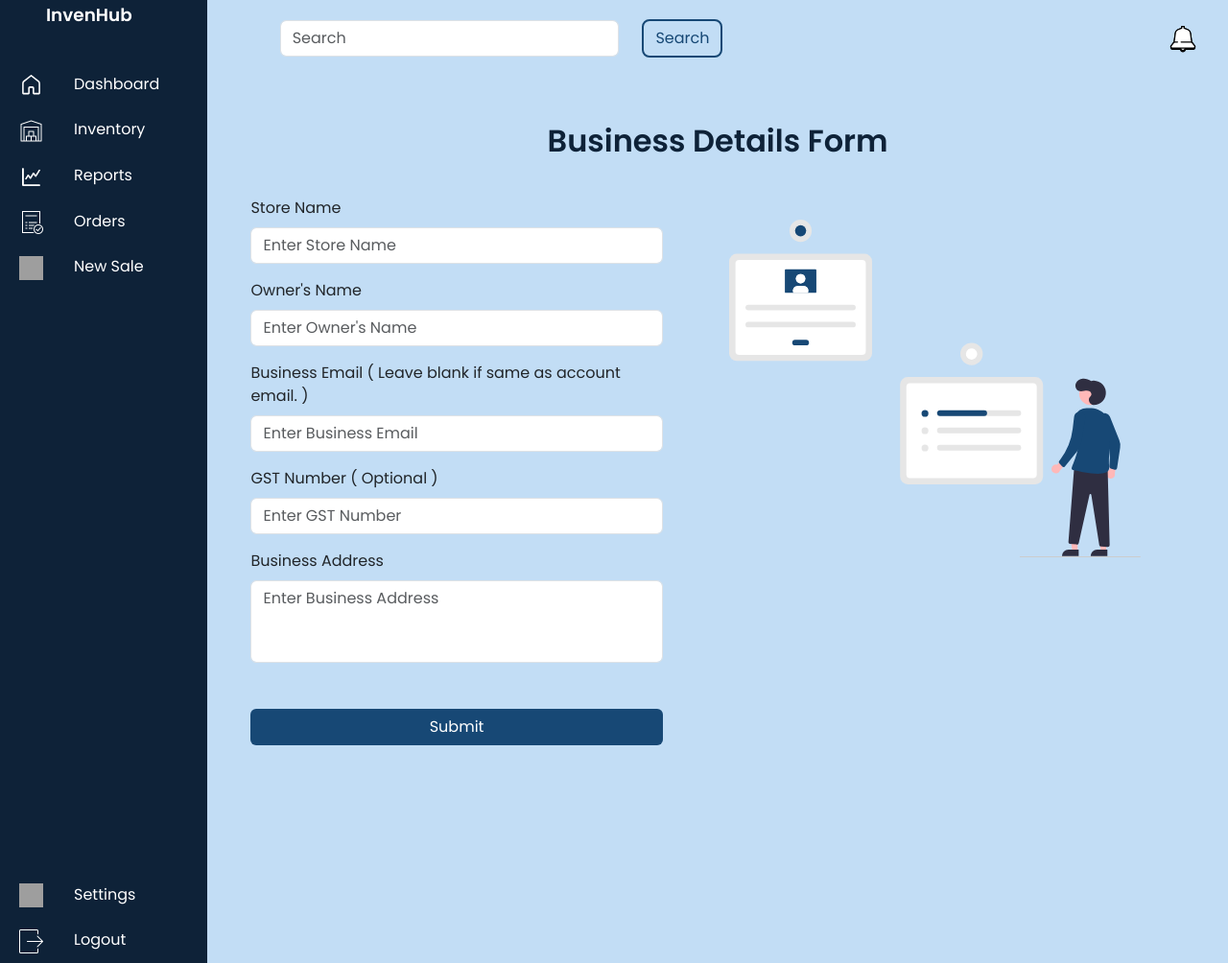
After one commit to debjyoti71/InvenHub, a Flask app: template templates/Business_profile.html in a window 1280 px wide. The commit adds this page. Shown: the whole page at 96% size. Run offline with Flask 3, Linux system fonts and the light colour scheme; the template is opened without the code that fills it, so the values that code supplies are empty; some libraries are stand-ins or nearby versions; grey boxes are pictures that could not be loaded.

Commit message:
profile added

```diff
--- a/app.py
+++ b/app.py
@@ -1,12 +1,15 @@
 from flask import Flask, render_template, request, redirect, url_for, session, flash
-from flask_sqlalchemy import SQLAlchemy
 from sqlalchemy.exc import IntegrityError
 from werkzeug.security import generate_password_hash, check_password_hash
+from werkzeug.utils import secure_filename
 from flask_mail import Mail, Message
 import random
 from dotenv import load_dotenv
 import os
 from config import Config  # Import your Config class
+from models import db, User, Store, Product
+import csv
+from datetime import datetime
 
 # Load environment variables from .env file
 load_dotenv()
@@ -16,20 +19,17 @@ app = Flask(__name__)
 # Use Config class for configuration
 app.config.from_object(Config)
 
+UPLOAD_FOLDER = 'uploads'
+ALLOWED_EXTENSIONS = {'csv'}
+def allowed_file(filename):
+    return '.' in filename and filename.rsplit('.', 1)[1].lower() in ALLOWED_EXTENSIONS
+
+app.config['UPLOAD_FOLDER'] = UPLOAD_FOLDER
+
 # Initialize the database and mail
-db = SQLAlchemy(app)
+db.init_app(app)
 mail = Mail(app)
 
-# Define the User model
-class User(db.Model):
-    id = db.Column(db.Integer, primary_key=True)
-    first_name = db.Column(db.String(50), nullable=False)
-    last_name = db.Column(db.String(50), nullable=False)
-    email = db.Column(db.String(120), unique=True, nullable=False)
-    phone = db.Column(db.String(15), nullable=False)
-    password = db.Column(db.String(200), nullable=False)
-
-# Create the database and tables
 with app.app_context():
     db.create_all()
 
@@ -65,6 +65,15 @@ def config():
         </ul>
     """
 
+# Helper functions for authentication
+def check_admin(email, password):
+    return email == app.config['ALLOWED_USER'] and password == app.config['PREDEFINED_PASSWORD']
+
+def authenticate_user(email, password):
+    user = User.query.filter_by(email=email).first()
+    if user and check_password_hash(user.password, password):
+        return user
+    return None
 
 
 # Handle signup form submission
@@ -187,6 +196,21 @@ def dashboard():
         return redirect(url_for('login'))
     return render_template('dashboard.html', username=session['user'], email=session['email'])
 
+@app.route('/account')
+def account():
+    if 'user' not in session:
+        return redirect(url_for('login'))  # Redirect to login if not logged in
+
+    email = session['email']
+    user = User.query.filter_by(email=email).first()
+
+    if user is None:
+        return redirect(url_for('dashboard'))  # If user doesn't exist, redirect to login
+
+    stores = user.stores
+
+    return render_template('account_details.html', username=session['user'], email=session['email'], user=user, store=stores)
+
 @app.route('/6007')
 def view_users():
     if 'user' not in session:
--- /dev/null
+++ b/templates/Business_profile.html
@@ -0,0 +1,190 @@
+<!DOCTYPE html>
+<html lang="en">
+
+<head>
+    <meta charset="UTF-8">
+    <meta http-equiv="X-UA-Compatible" content="IE=edge">
+    <meta name="viewport" content="width=device-width, initial-scale=1.0">
+    <title>Dashboard</title>
+    <link href="https://cdn.lineicons.com/4.0/lineicons.css" rel="stylesheet" />
+    <link href="https://cdn.jsdelivr.net/npm/bootstrap@5.3.0-alpha3/dist/css/bootstrap.min.css" rel="stylesheet"
+        integrity="sha384-KK94CHFLLe+nY2dmCWGMq91rCGa5gtU4mk92HdvYe+M/SXH301p5ILy+dN9+nJOZ" crossorigin="anonymous">
+    <link rel="stylesheet" href="/static/css/dashboard.css">
+</head>
+
+<body>
+    <style>
+        h2 {
+    margin-bottom: 30px;
+    color: #343a40;
+}
+
+.container {
+    max-width: 600px;
+    padding: 20px;
+    background-color: white;
+    border-radius: 8px;
+    box-shadow: 0 4px 6px rgba(0, 0, 0, 0.1);
+}
+
+textarea {
+    resize: none;
+}
+
+button {
+    font-size: 16px;
+}
+#bg{
+    background-color:#c2ddf5 ;
+}
+#btn{
+    background-color: #174875;
+    color: white;
+}
+    </style>
+    <div class="wrapper">
+        <aside id="sidebar">
+            <div class="d-flex">
+                <button class="toggle-btn" type="button">
+                    <i class="lni lni-grid-alt"></i>
+                </button>
+                <div class="sidebar-logo">
+                    <a href="#">InvenHub</a>
+                </div>
+            </div>
+            <ul class="sidebar-nav">
+                <li class="sidebar-item">
+                    <a href="#" class="sidebar-link">
+                        <i><img height="25px" width="25px" src="/static/images/icons8-home (2).svg" alt=""></i>
+                        <span style="margin-left: 20px;">Dashboard</span>
+                    </a>
+                </li>
+                <li class="sidebar-item">
+                    <a href="#" class="sidebar-link">
+                        <i><img height="25px" width="25px" src="/static/images/icons8-inventory-50.png" alt="warehouse-1"/></i>
+                        <span style="margin-left: 20px;">Inventory</span>
+                    </a>
+                </li>
+                <li class="sidebar-item">
+                    <a href="#" class="sidebar-link">
+                        <i><img height="25px" width="25px" src="/static/images/icons8-graph-48.png" alt="warehouse-1"/></i>
+                        <span style="margin-left: 20px;">Reports</span>
+                    </a>
+                </li>
+                <li class="sidebar-item">
+                    <a href="#" class="sidebar-link">
+                        <i><img height="25px" width="25px" src="/static/images/icons8-order-50.png" alt="warehouse-1"/></i>
+                        <span style="margin-left: 20px;">Orders</span>
+                    </a>
+                </li>
+                <li class="sidebar-item">
+                    <a href="#" class="sidebar-link">
+                        <i><img height="25px" width="25px" src="/static/images/icons8-plus.svg" alt="warehouse-1"/></i>
+                        <span style="margin-left: 20px;">New Sale</span>
+                    </a>
+                </li>
+            </ul>
+            <div class="sidebar-footer">
+                <a href="#" class="sidebar-link">
+                    <i><img height="25px" width="25px" src="/static/images/icons8-settings.svg" alt="warehouse-1"/></i>
+                    <span style="margin-left: 20px;">Settings</span>
+                </a>
+            </div>
+            <div class="sidebar-footer">
+                <a href="" class="sidebar-link">
+                    <i><img height="25px" width="25px" src="/static/images/icons8-logout-50 (1).png" alt="warehouse-1"/></i>
+                    <span style="margin-left: 20px;">Logout</span>
+                </a>
+            </div>
+        </aside>
+        <div class="main">
+            <div class="row justify-content-center align-items-center" style="height: 8vh; background-color: #c2ddf5;">
+                <div class="col-10">
+                    <div class="row justify-content-center align-items-center">
+                        <div class="col"></div>
+                        <div class="col-5" style="height: auto;">
+                            <input class="form-control" type="search" placeholder="Search" aria-label="Search">
+                        </div>
+                        <div class="col-1"><button class="btn" id="btnn" type="submit">Search</button></div>
+                        <div class="col-5"></div>
+                    </div>
+                </div>
+                <div class="col"></div>
+                <div class="col"></div>
+                <div class="col"></div>
+                <div class="col d-flex justify-content-center align-items-center" style="height: 100%;">
+                    <div class="dropdown dropleft">
+                        <a class="notification-icon position-relative" id="notificationDropdown" data-bs-toggle="dropdown" aria-expanded="false">
+                            <i><img height="30px" width="30px" src="/static/images/icons8-notification (3).svg" alt=""></i>
+                        </a>
+                        <ul class="dropdown-menu" aria-labelledby="notificationDropdown">
+                            <li class="dropdown-header">Notifications</li>
+                            <li><a class="dropdown-item" href="#">New message received</a></li>
+                            <li><a class="dropdown-item" href="#">Server alert</a></li>
+                            <li><a class="dropdown-item" href="#">Update available</a></li>
+                            <li><hr class="dropdown-divider"></li>
+                            <li><a class="dropdown-item text-center" href="#">View all</a></li>
+                        </ul>
+                    </div>
+                </div>
+                <div class="col"></div>
+            </div>
+            <div class="row justify-content-center" style="height: 10vh;" id="bg">
+                <h2 class="text-center mt-5" style="color: #0e2238;font-weight: bold;">Business Details Form</h2>
+            </div>
+            <div class="row" style="height: 100%;" id="bg">
+                <div class="col mt-4">
+                    <div class="row justify-content-center">
+                        <div class="col-10">
+        <form id="businessForm" onsubmit="return validateForm()">
+            <div class="mb-3">
+                <label for="storeName" class="form-label">Store Name</label>
+                <input type="text" class="form-control" id="storeName" placeholder="Enter Store Name" required>
+                <div id="storeNameError" class="invalid-feedback">Store name is required.</div>
+            </div>
+
+            <div class="mb-3">
+                <label for="ownerName" class="form-label">Owner's Name</label>
+                <input type="text" class="form-control" id="ownerName" placeholder="Enter Owner's Name" required>
+                <div id="ownerNameError" class="invalid-feedback">Owner's name is required.</div>
+            </div>
+
+            <div class="mb-3">
+                <label for="email" class="form-label">Business Email ( Leave blank if same as account email. ) </label>
+                <input type="email" class="form-control" id="email" placeholder="Enter Business Email">
+                <div id="emailError" class="invalid-feedback">Please provide a valid email.</div>
+            </div>
+
+            <div class="mb-3">
+                <label for="phone" class="form-label">GST Number ( Optional )</label>
+                <input type="text" class="form-control" id="phone" placeholder="Enter GST Number">
+                <div id="phoneError" class="invalid-feedback">Please provide a valid GST number.</div>
+            </div>
+
+            <div class="mb-5">
+                <label for="address" class="form-label">Business Address</label>
+                <textarea class="form-control" id="address" rows="3" placeholder="Enter Business Address" required></textarea>
+                <div id="addressError" class="invalid-feedback">Address is required.</div>
+            </div>
+
+            <button type="submit" class="btn w-100" id="btn">Submit</button>
+        </form>
+                        </div>
+                    </div>
+                </div>
+                <div class="col">
+                    <div class="row">
+                        <div class="col-10 mt-5">
+                            <img src="/static/images/undraw_forms_re_pkrt.svg" alt="" style="height: 100%; width: 100%;">
+                        </div>
+                    </div>
+                </div>
+            </div>
+        </div>
+    </div>
+    <script src="https://cdn.jsdelivr.net/npm/bootstrap@5.3.0-alpha3/dist/js/bootstrap.bundle.min.js"
+        integrity="sha384-ENjdO4Dr2bkBIFxQpeoTz1HIcje39Wm4jDKdf19U8gI4ddQ3GYNS7NTKfAdVQSZe"
+        crossorigin="anonymous"></script>
+    <script src="/static/js/dasboard.js"></script>
+</body>
+</html>
--- a/templates/dashboard.html
+++ b/templates/dashboard.html
@@ -100,8 +100,8 @@
                 </div>
                 </div>
                 <div class="col d-flex justify-content-center align-items-center" style="height: 100%;">
-                    <a href="#">
-                        <i><img height="30px" width="30px" src="/static/images/icons8-account-50.png" alt="warehouse-1"/></i>
+                    <a href="{{ url_for('account') }}">
+                        <i><img id="account-icon" height="30px" width="30px" src="/static/images/icons8-account-50.png" alt="warehouse-1"/></i>
                     </a>
                     </div>
                 <div class="col"></div>
```
Also changed, not shown: models.py (added, +61 -0 lines), templates/account_details.html (added, +219 -0 lines), instance/user_info.db, static/images/Screenshot 2024-11-15 013447.png (added), static/images/microsoft-365-oUbzU87d1Gc-unsplash.jpg (added), static/images/undraw_forms_re_pkrt.svg (added), static/images/undraw_profile_re_4a55 (1).svg (added), static/images/undraw_profile_re_4a55.svg (added), static/images/wallpaperflare.com_wallpaper (1).jpg (added), static/images/wallpaperflare.com_wallpaper.jpg (added), 1 other file.
